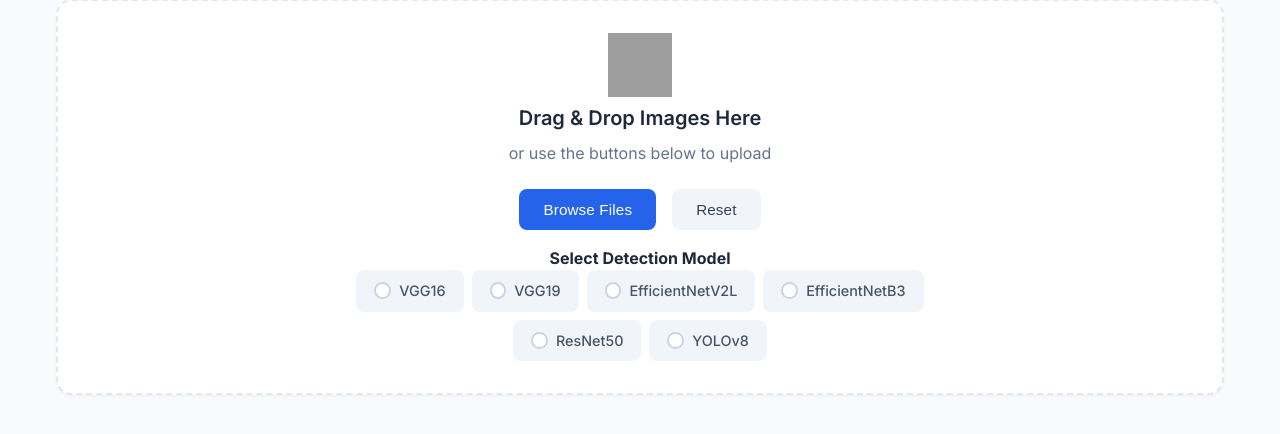
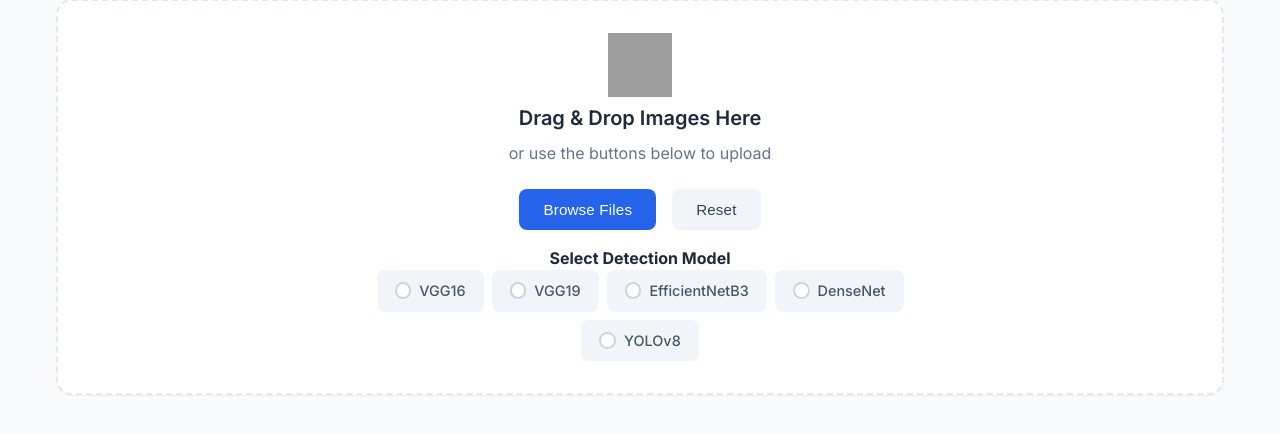
Before and after one commit to aadhamashraf/Real-Time-Road-Anomaly-Detection-for-Autonomous-Vehicles, a Flask app: page / in a window 1280 px wide. Shown: the part 172-606 px from the top of the page. Run offline with Flask 3, Linux system fonts and the light colour scheme; grey boxes are pictures that could not be loaded.

Commit message:
Add files via upload

```diff
--- a/templates/index.html
+++ b/templates/index.html
@@ -1,4 +1,6 @@
-<!doctype html>
+
+
+ <!doctype html>
 <html lang="en">
 <head>
     <meta charset="UTF-8">
@@ -62,17 +64,17 @@
                             <input type="radio" id="VGG19" name="choice" value="VGG19">
                             <label for="VGG19">VGG19</label>
                         </div>
-                        <div class="radio-option">
+                        <!-- <div class="radio-option">
                             <input type="radio" id="EfficientNetV2L" name="choice" value="EfficientNetV2L">
                             <label for="EfficientNetV2L">EfficientNetV2L</label>
-                        </div>
+                        </div> -->
                         <div class="radio-option">
                             <input type="radio" id="EfficientNetB3" name="choice" value="EfficientNetB3">
                             <label for="EfficientNetB3">EfficientNetB3</label>
                         </div>
                         <div class="radio-option">
-                            <input type="radio" id="resnet50" name="choice" value="ResNet50">
-                            <label for="resnet50">ResNet50</label>
+                            <input type="radio" id="DenseNet201" name="choice" value="DenseNet201">
+                            <label for="DenseNet201">DenseNet</label>
                         </div>
                         <div class="radio-option">
                             <input type="radio" id="YOLOv8" name="choice" value="YOLOv8">
```
